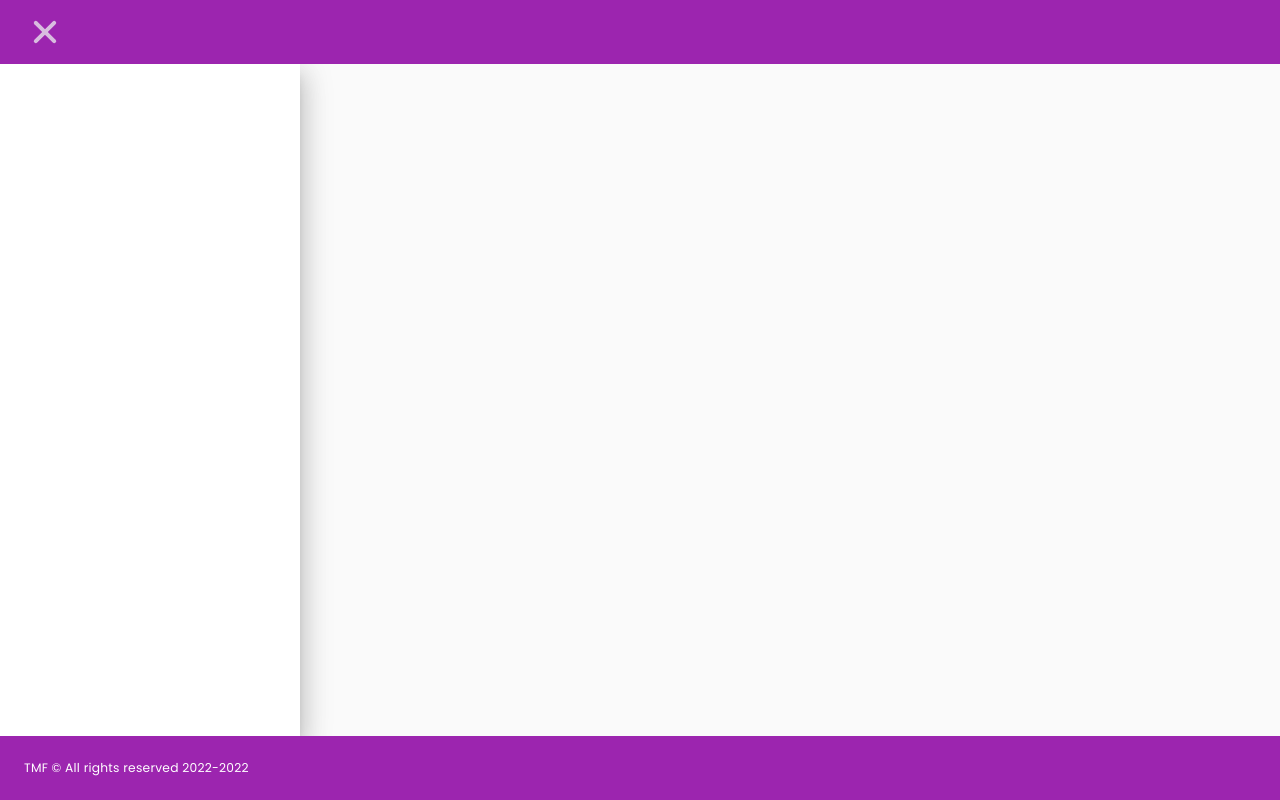
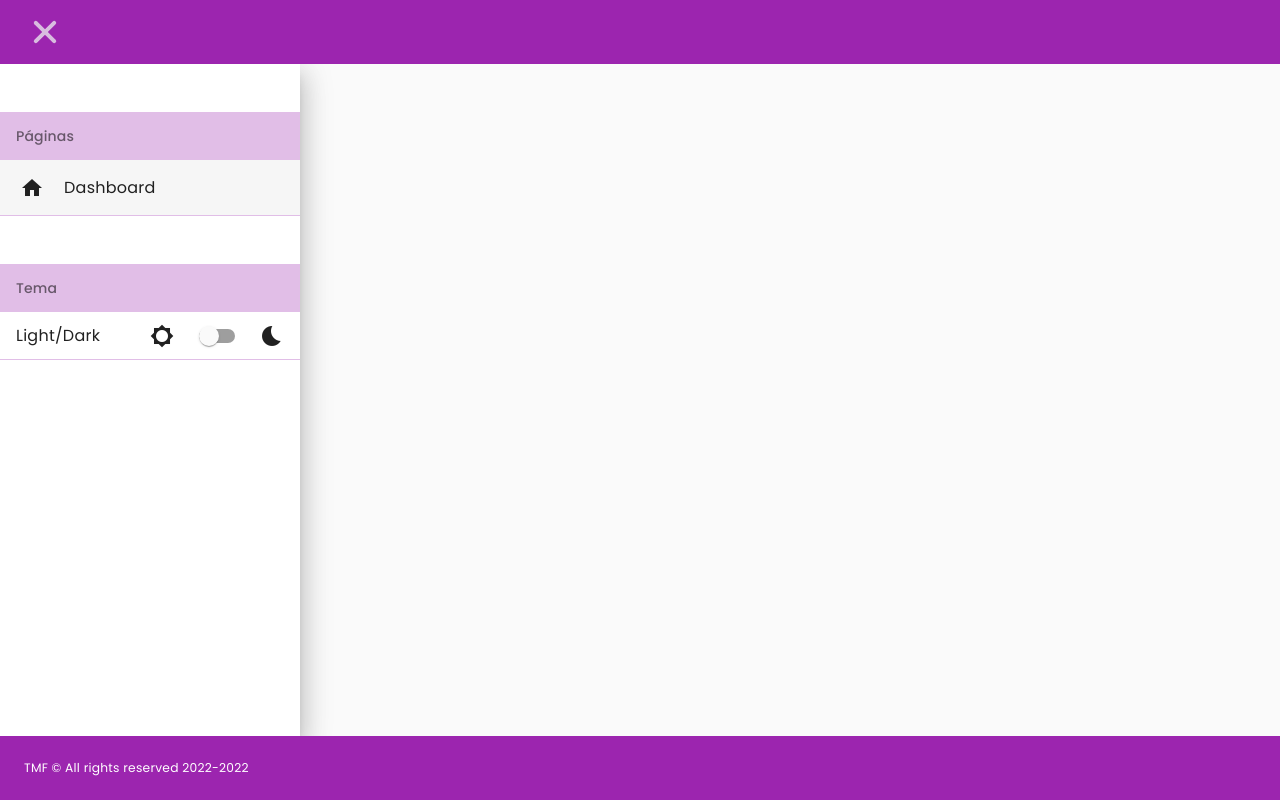
Before and after one commit to martins86/mfe-portal, an Angular app: page /maintenance in a window 1280 px wide. Both pictures are taken after a click on the button 44 px from the left and 32 px from the top of the page. Built offline with nearby package versions, Linux system fonts and the light colour scheme.

Commit message:
feat(layout): nav e toggle theme

```diff
--- a/projects/portal/src/app/layout/default/left-bar/left-bar.component.html
+++ b/projects/portal/src/app/layout/default/left-bar/left-bar.component.html
@@ -0,0 +1,33 @@
+<nav role="navigation">
+  <mat-nav-list>
+    <mat-list>
+      <h3 mat-subheader>Páginas</h3>
+      <mat-list-item
+        [routerLink]="['/']"
+        [routerLinkActiveOptions]="{ exact: true }"
+        routerLinkActive="active"
+      >
+        <mat-icon mat-list-icon aria-hidden="false" aria-label="home icon"
+          >home</mat-icon
+        >
+        <div mat-line>Dashboard</div>
+      </mat-list-item>
+    </mat-list>
+  </mat-nav-list>
+
+  <mat-nav-list>
+    <mat-list>
+      <h3 mat-subheader>Tema</h3>
+      <mat-list-item>
+        <h5 mat-line>Light/Dark</h5>
+        <div
+          class="w-50 d-flex flex-row justify-content-between align-items-center"
+        >
+          <mat-icon>brightness_5</mat-icon>
+          <mat-slide-toggle [formControl]="toggleControl"> </mat-slide-toggle>
+          <mat-icon>bedtime</mat-icon>
+        </div>
+      </mat-list-item>
+    </mat-list>
+  </mat-nav-list>
+</nav>
--- a/projects/portal/src/app/layout/default/left-bar/left-bar.component.scss
+++ b/projects/portal/src/app/layout/default/left-bar/left-bar.component.scss
@@ -0,0 +1,14 @@
+mat-nav-list {
+  margin-top: 40px;
+}
+
+.mat-subheader {
+  background-color: var(--primary-lighter-color);
+  border-top: 1px solid var(--primary-lighter-color);
+  border-bottom: 1px solid var(--primary-lighter-color);
+  color: var(--accent-color);
+}
+
+.mat-nav-list .mat-list-item {
+  border-bottom: 1px solid var(--primary-lighter-color);
+}
--- a/projects/portal/src/app/layout/default/left-bar/left-bar.component.ts
+++ b/projects/portal/src/app/layout/default/left-bar/left-bar.component.ts
@@ -1,13 +1,53 @@
-import { Component, EventEmitter, Output } from '@angular/core'
+import {
+  Component,
+  EventEmitter,
+  HostBinding,
+  OnInit,
+  Output,
+} from '@angular/core'
+import { FormControl } from '@angular/forms'
+import { OverlayContainer } from '@angular/cdk/overlay'
 
 @Component({
   selector: 'app-left-bar',
   templateUrl: './left-bar.component.html',
   styleUrls: ['./left-bar.component.scss'],
 })
-export class LeftBarComponent {
+export class LeftBarComponent implements OnInit {
   @Output()
   emitCloseLeftBar: EventEmitter<string> = new EventEmitter()
+
+  @HostBinding('class') className = ''
+
+  toggleControl = new FormControl(false)
+
+  constructor(private overlay: OverlayContainer) {}
+
+  ngOnInit(): void {
+    this.toggleThemes()
+  }
+
+  toggleThemes(): void {
+    this.toggleControl.valueChanges.subscribe((darkMode) => {
+      const darkClassName = 'dark-theme'
+      const lightClassName = 'light-theme'
+
+      this.className = darkMode ? darkClassName : lightClassName
+
+      if (darkMode) {
+        this.switchClass(darkClassName, lightClassName)
+      } else {
+        this.switchClass(lightClassName, darkClassName)
+      }
+    })
+  }
+
+  switchClass(add: string, remove: string): void {
+    this.overlay.getContainerElement().classList.add(add)
+    this.overlay.getContainerElement().classList.remove(remove)
+    document.body.classList.add(add)
+    document.body.classList.remove(remove)
+  }
 
   closeLeftBar(): void {
     this.emitCloseLeftBar.emit('closeLeftBar')
```
Also changed, not shown: projects/portal/src/app/layout/default/default.module.ts (+8 -0 lines), 2 other files (tests, documents, lock files or other folders).
